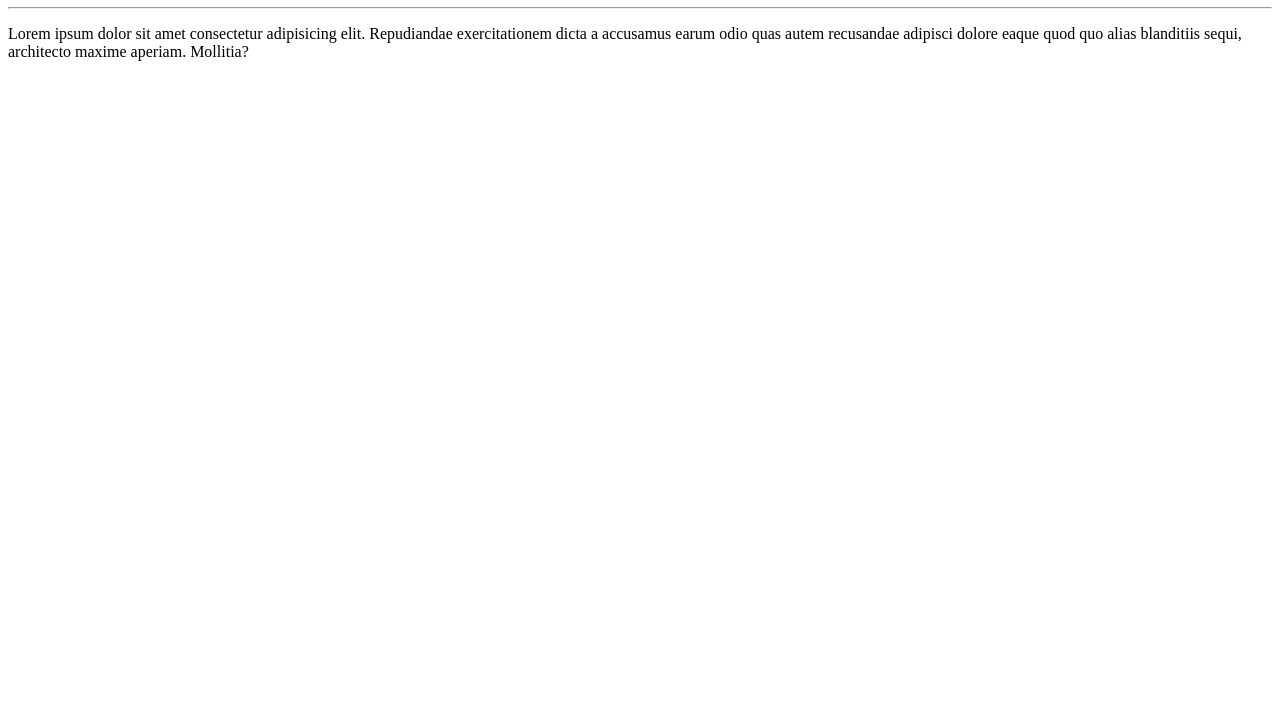
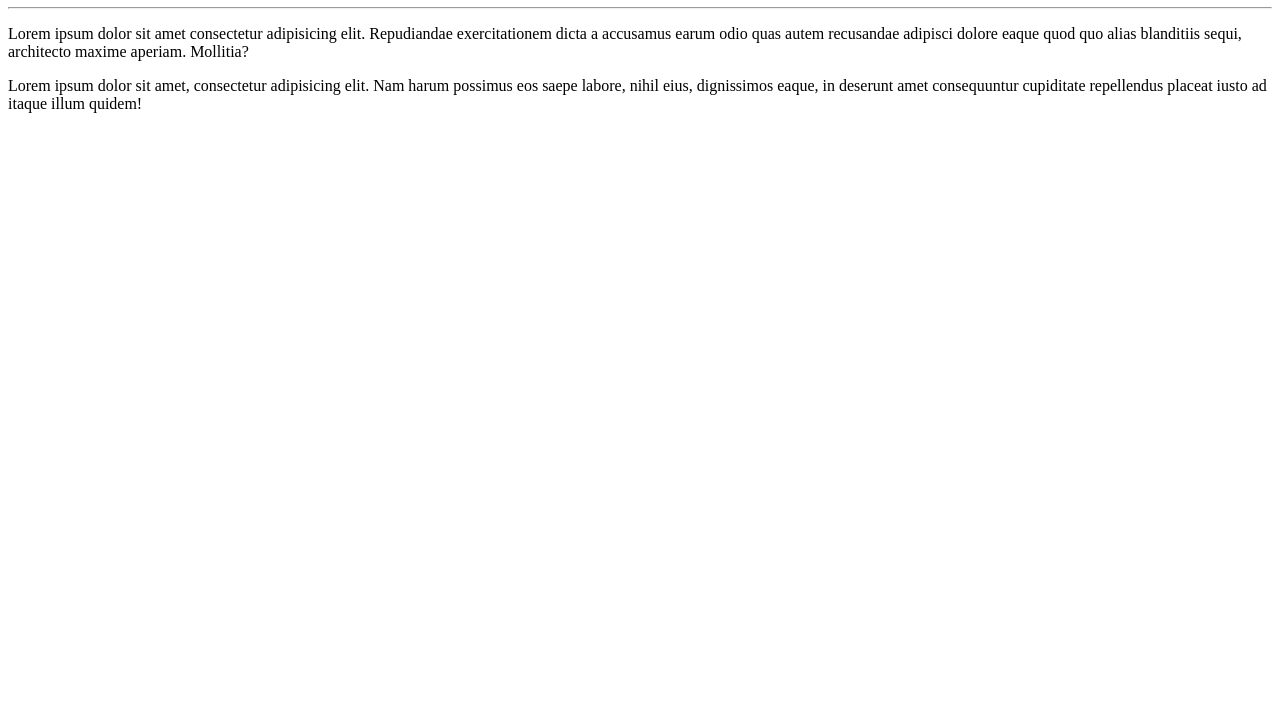
Before and after one commit to JairoJJr/ola-mundo-CC, a plain HTML site: page Site-Exemplo/index.html in a window 1280 px wide. Shown: the part 73-800 px from the top of the page. Drawn offline with Linux system fonts and the light colour scheme.

Commit message:
Parágrafo novo

```diff
--- a/Site-Exemplo/index.html
+++ b/Site-Exemplo/index.html
@@ -10,7 +10,7 @@
     <hr>
 
     <p>Lorem ipsum dolor sit amet consectetur adipisicing elit. Repudiandae exercitationem dicta a accusamus earum odio quas autem recusandae adipisci dolore eaque quod quo alias blanditiis sequi, architecto maxime aperiam. Mollitia?</p>
-
+    <p>Lorem ipsum dolor sit amet, consectetur adipisicing elit. Nam harum possimus eos saepe labore, nihil eius, dignissimos eaque, in deserunt amet consequuntur cupiditate repellendus placeat iusto ad itaque illum quidem!</p>
 
 </body>
 </html>
```
